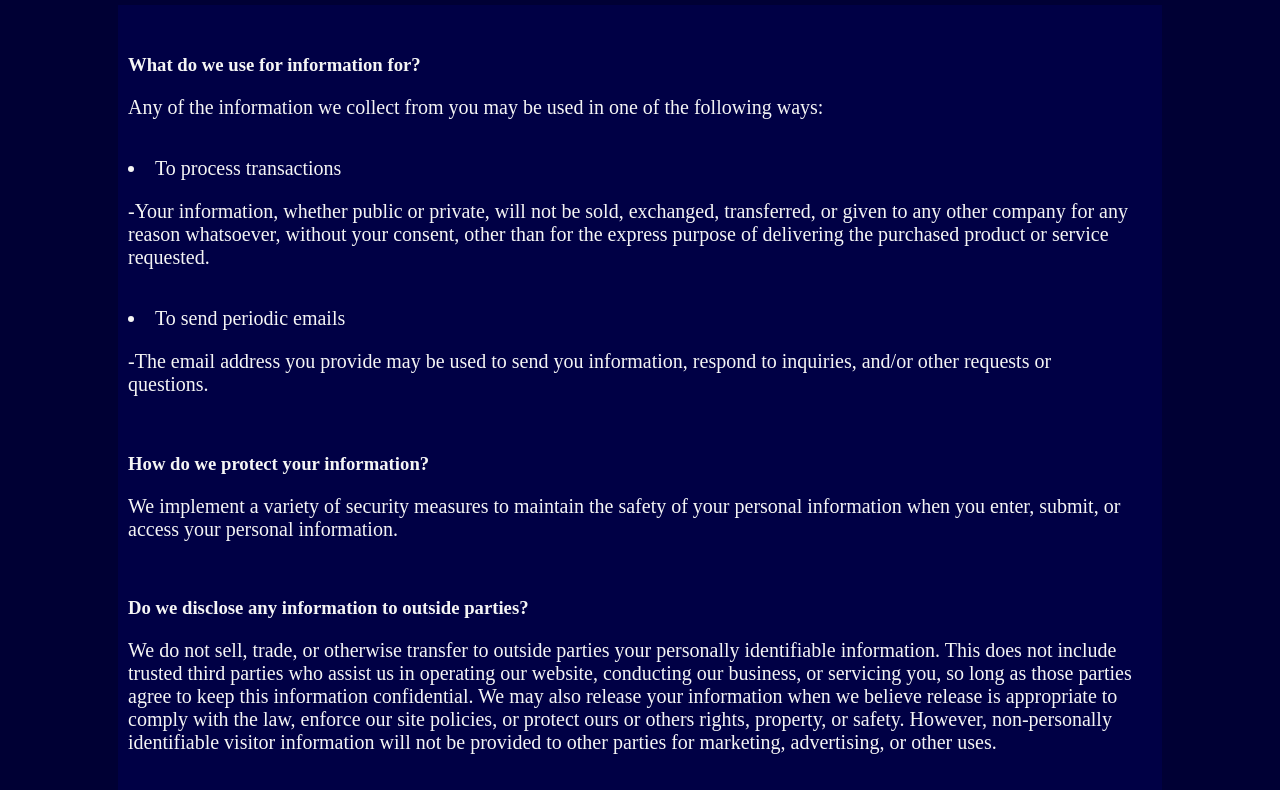
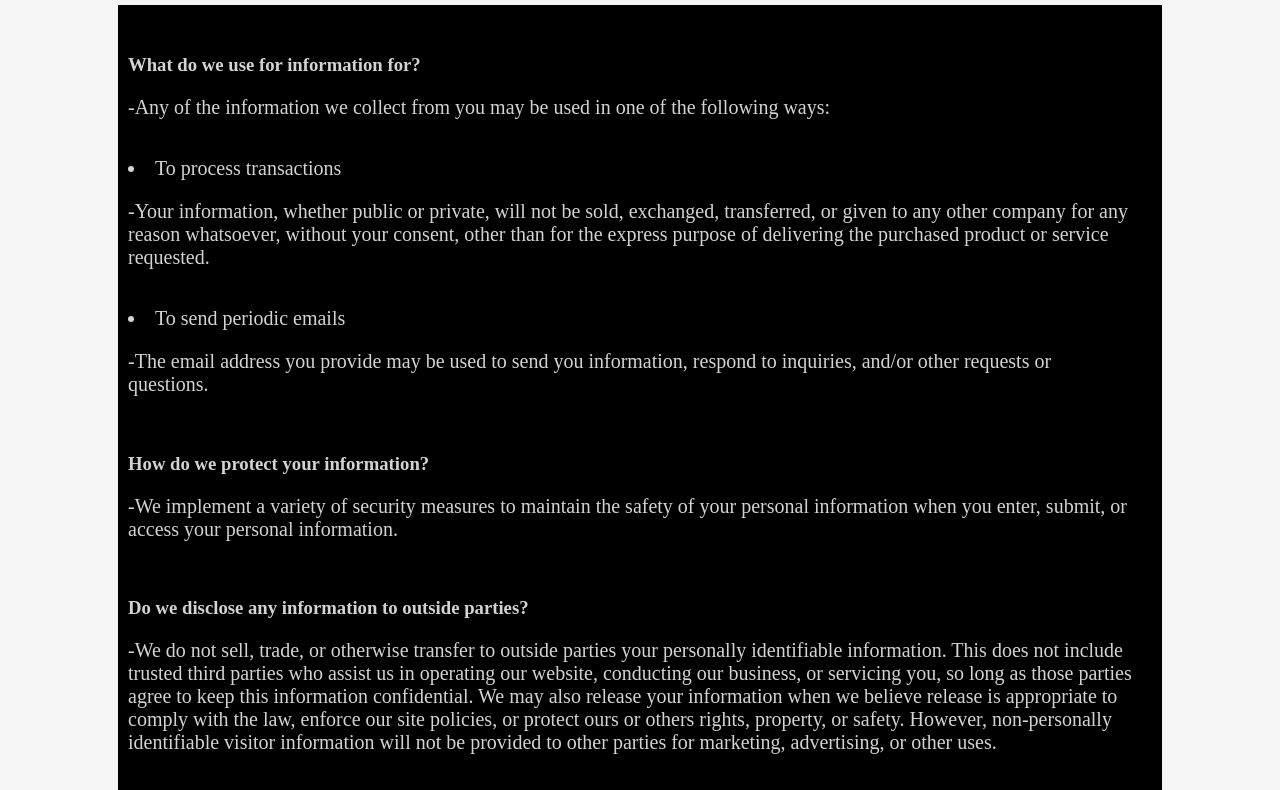
Before and after one commit to melkilic/real-estate-app, a plain HTML site: page privacyPolicy.html in a window 1280 px wide. Shown: the part 149-939 px from the top of the page. Drawn offline with Linux system fonts and the light colour scheme.

Commit message:
policy page completed

```diff
--- a/css/about.css
+++ b/css/about.css
@@ -55,6 +55,6 @@ img {
 .card .body {
   padding: 10px;
   font-size: 0.9rem;
-  color: #ffff;
+  color: lightgray;
   text-align: center;
 }
--- a/css/policy.css
+++ b/css/policy.css
@@ -5,12 +5,12 @@
  */
 
 html {
-  background-color: #000034;
+  background-color: whitesmoke;
 }
 #policy-main {
   position: relative;
   margin: 100px;
-  color: whitesmoke;
+  color: lightgray;
 }
 
 #policy-main .policy-h3 {
@@ -24,7 +24,7 @@ html {
   /* text-align: center; */
   padding: 30px;
   padding-left: 10px;
-  background-color: #000045;
+  background-color: black;
 }
 
 .policy-text p {
--- a/privacyPolicy.html
+++ b/privacyPolicy.html
@@ -6,10 +6,10 @@
     </head>
     <body>
         <div id="policy-main">
-        <h1 style="text-align: center; font-size: 30px;">Privacy Policy</h1>
+        <h1 style="text-align: center; font-size: 30px; color: black;">Privacy Policy</h1>
         <div class="policy-text">
         <h3 class="policy-h3">What do we use for information for? </h3>
-            <p>Any of the information we collect from you may be used in one of the following ways:</p>
+            <p>-Any of the information we collect from you may be used in one of the following ways:</p>
             <!-- <ul> -->
                 <br>
                 <li>To process transactions</li>
@@ -22,10 +22,10 @@
             <!-- </ul> -->
             <br>
         <h3>How do we protect your information?</h3>
-            <p>We implement a variety of security measures to maintain the safety of your personal information when you enter, submit, or access your personal information.</p>
+            <p>-We implement a variety of security measures to maintain the safety of your personal information when you enter, submit, or access your personal information.</p>
             <br>
             <h3>Do we disclose any information to outside parties?</h3>
-            <p>We do not sell, trade, or otherwise transfer to outside parties your personally identifiable information.
+            <p>-We do not sell, trade, or otherwise transfer to outside parties your personally identifiable information.
                 This does not include trusted third parties who assist us in operating our website, conducting our business, or servicing you,
                 so long as those parties agree to keep this information confidential.
                 We may also release your information when we believe release is appropriate to comply with the law, enforce our site policies, or protect ours or others rights, property, or safety. However, non-personally identifiable visitor information will not be provided to other parties for marketing, advertising, or other uses.</p>
```
